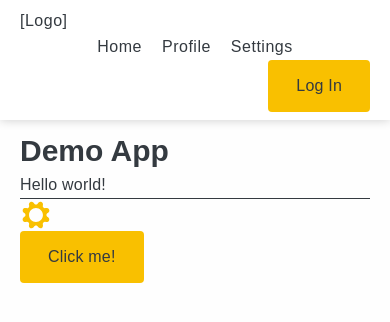
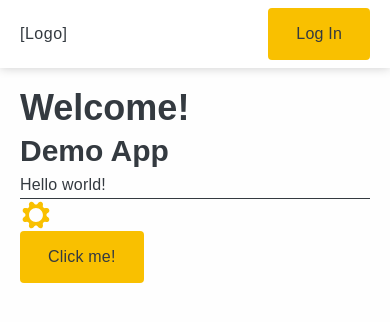
Before and after one commit to PensionBee/ddd-workshop, a React (Vite) app in the folder apps/frontend/: page / in a window 390 px wide. Shown: the top 322 px of the page. Built offline with nearby package versions, Linux system fonts and the light colour scheme.

Commit message:
Add some responsive styling

```diff
--- a/apps/frontend/src/components/Header/Header.tsx
+++ b/apps/frontend/src/components/Header/Header.tsx
@@ -2,6 +2,7 @@
 import { MainNav } from "../../shared/components/Nav/MainNav/MainNav";
 import { Button } from "../../shared/components/Button";
 import { StyledHeader } from "./Header.styled";
+import { useMediaQueryMd } from "../../shared/hooks/useMediaQuery";
 
 const mainMenu = [
   {
@@ -19,15 +20,18 @@
 ];
 
 const Header = () => {
+  const isMd = useMediaQueryMd();
   return (
     <StyledHeader>
       <GridContainer>
         <GridRow pb={8} pt={8} align="center">
-          <GridItem span={{ md: 4 }}>[Logo]</GridItem>
-          <GridItem span={{ md: 4 }} align="center">
-            <MainNav list={mainMenu} />
-          </GridItem>
-          <GridItem span={{ md: 4 }} align="end">
+          <GridItem span={{ xs: 6, md: 3 }}>[Logo]</GridItem>
+          {isMd ? (
+            <GridItem span={{ md: 6 }} align="center">
+              <MainNav list={mainMenu} />
+            </GridItem>
+          ) : null}
+          <GridItem span={{ xs: 6, md: 3 }} align="end">
             <Button onClick={() => alert("Clicked")}>Log In</Button>
           </GridItem>
         </GridRow>
```
